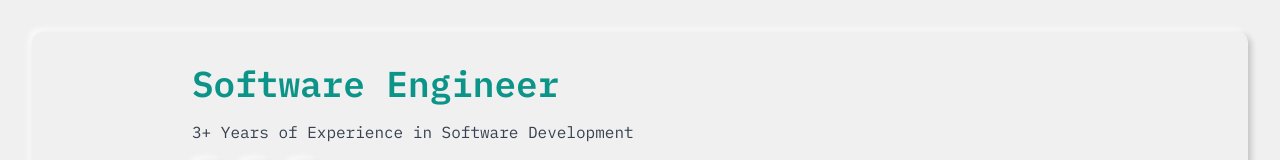
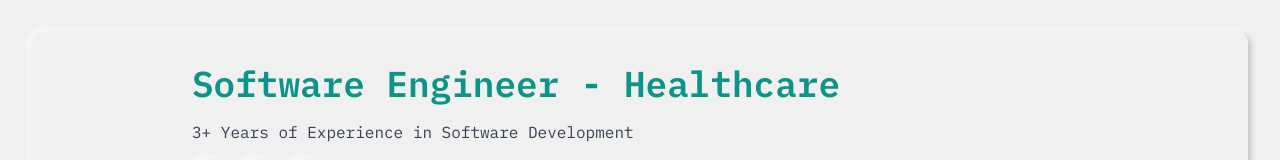
Before and after one commit to shrutivarade/healthcare_portfolio, a plain HTML site: page index.html in a window 1280 px wide. Shown: the top 160 px of the page. Drawn offline with nearby package versions, Linux system fonts and the light colour scheme.

Commit message:
Update index.html

```diff
--- a/index.html
+++ b/index.html
@@ -35,7 +35,7 @@
     <!-- Header Section -->
     <header class="skeumorphic p-8 mb-12">
         <div class="max-w-4xl mx-auto">
-            <h1 class="text-3xl md:text-4xl font-bold text-teal-600 mb-4">Software Engineer</h1>
+            <h1 class="text-3xl md:text-4xl font-bold text-teal-600 mb-4">Software Engineer - Healthcare</h1>
             <p class="text-gray-700 mb-4">3+ Years of Experience in Software Development</p>
             <div class="flex gap-4">
                 <a href="https://github.com/shrutivarade/" class="skeumorphic p-2 hover:opacity-80"><i class="bi bi-github"></i></a>
```
